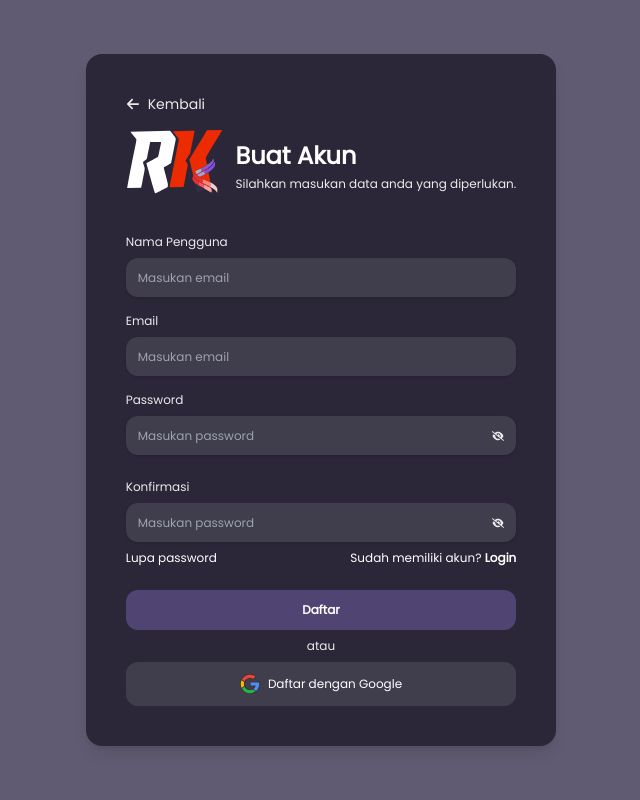
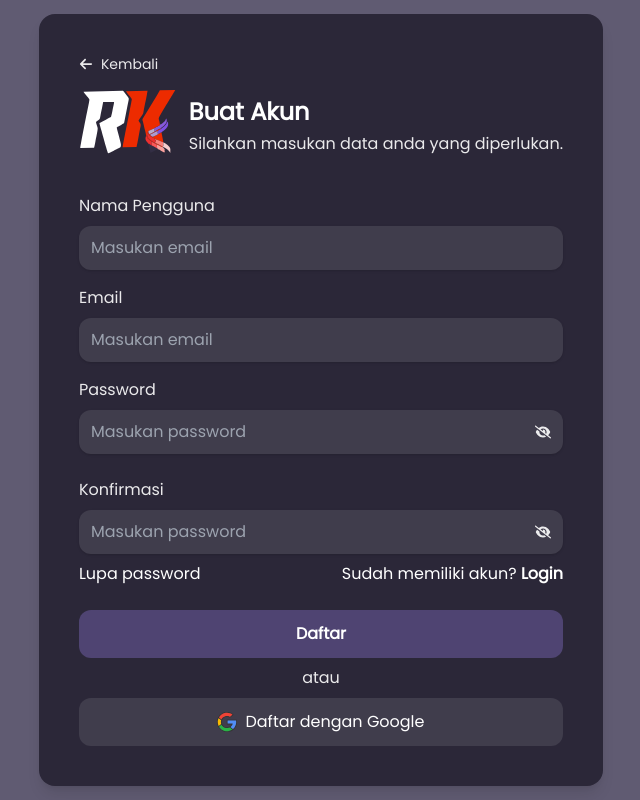
Before and after one commit to andrr64/ReviewKuy-Website, a React (Vite) app in the folder client/: page /register in a window 1280 px wide. Shown: the whole page, without its empty margins (319-959 px from the left). Built offline with nearby package versions, Linux system fonts and the light colour scheme.

Commit message:
ubah ukuran font

```diff
--- a/client/src/pages/login/components/bagian-logo.tsx
+++ b/client/src/pages/login/components/bagian-logo.tsx
@@ -8,7 +8,7 @@ export default function LogoSection() {
         <img src={RK_WhiteLogo} alt="Review Kuy Logo" className="h-20 mx-auto mb-2" />
       </a>
       <p className='font-bold text-xl'>Login</p>
-      <p className="text-xs opacity-80">Silahkan masukan email dan password.</p>
+      <p className="opacity-80">Silahkan masukan email dan password.</p>
     </div>
   )
 }
--- a/client/src/pages/login/components/form-login.tsx
+++ b/client/src/pages/login/components/form-login.tsx
@@ -21,7 +21,7 @@ export default function FormLogin() {
     };
 
     return (
-        <form onSubmit={handleSubmit(onSubmit)} className='text-white text-xs mb-10'>
+        <form onSubmit={handleSubmit(onSubmit)} className='text-white mb-10'>
             {/* Email Field */}
             <div className="mb-4">
                 <label className="block opacity-90 mb-2" htmlFor="email">
--- a/client/src/pages/registration/components/bagian-logo.tsx
+++ b/client/src/pages/registration/components/bagian-logo.tsx
@@ -8,7 +8,7 @@ export default function LogoSection() {
       </a>
       <div className="text-white text-center laptop:text-left">
         <h1 className="text-xl laptop:text-2xl mb-1 font-bold">Buat Akun</h1>
-        <p className="text-xs opacity-90">Silahkan masukan data anda yang diperlukan.</p>
+        <p className="opacity-90">Silahkan masukan data anda yang diperlukan.</p>
       </div>
     </div>
   )
--- a/client/src/pages/registration/components/form-register.tsx
+++ b/client/src/pages/registration/components/form-register.tsx
@@ -24,7 +24,7 @@ export default function FormRegister() {
     };
 
     return (
-        <form onSubmit={handleSubmit(onSubmit)} className='text-xs text-white'>
+        <form onSubmit={handleSubmit(onSubmit)} className='text-white'>
             {/* Name Field */}
             <div className="mb-4">
                 <label className="block opacity-90 mb-2" htmlFor="email">
```
